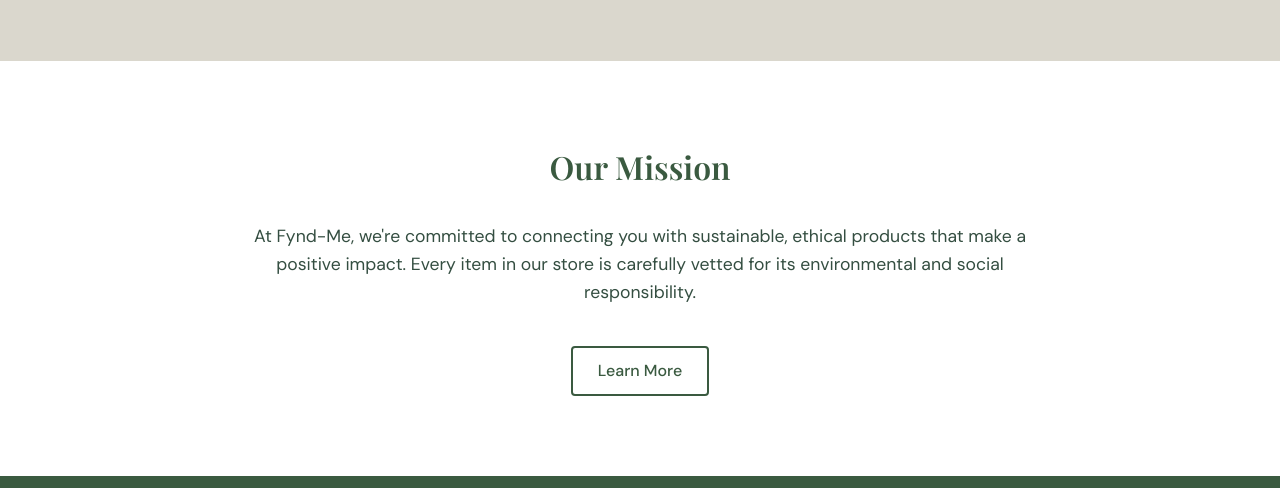
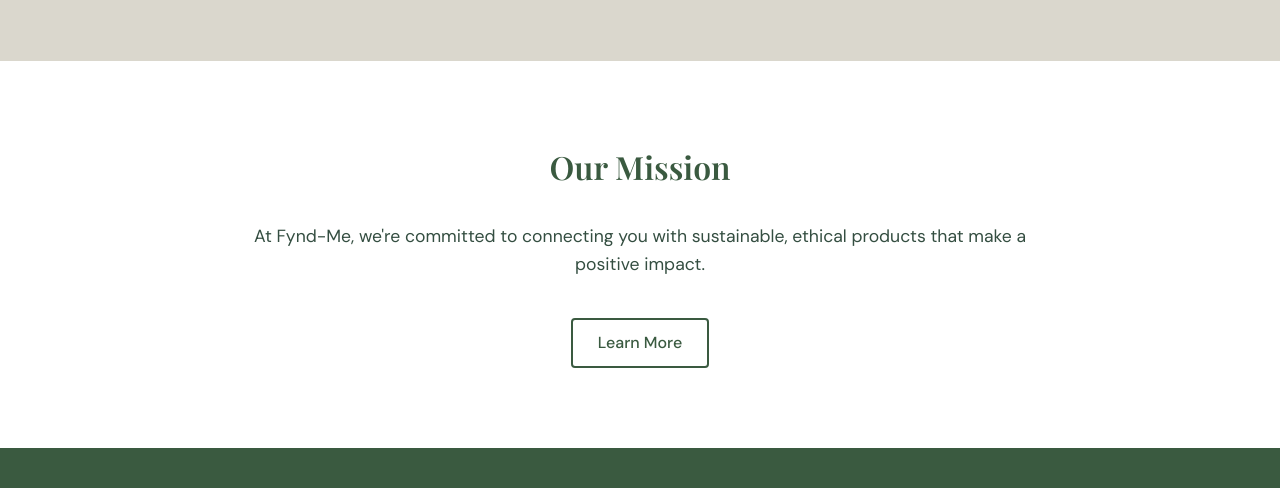
Before and after one commit to dankaks-dev/Fynd-Me, a plain HTML site: page index.html in a window 1280 px wide. Shown: the part 1233-1721 px from the top of the page. Drawn offline with nearby package versions, Linux system fonts and the light colour scheme.

Commit message:
Update index.html

```diff
--- a/index.html
+++ b/index.html
@@ -60,7 +60,7 @@
     <section class="mission">
         <div class="container">
             <h2>Our Mission</h2>
-            <p>At Fynd-Me, we're committed to connecting you with sustainable, ethical products that make a positive impact. Every item in our store is carefully vetted for its environmental and social responsibility.</p>
+            <p>At Fynd-Me, we're committed to connecting you with sustainable, ethical products that make a positive impact.</p>
             <a href="about.html" class="btn-outline">Learn More</a>
         </div>
     </section>
```
